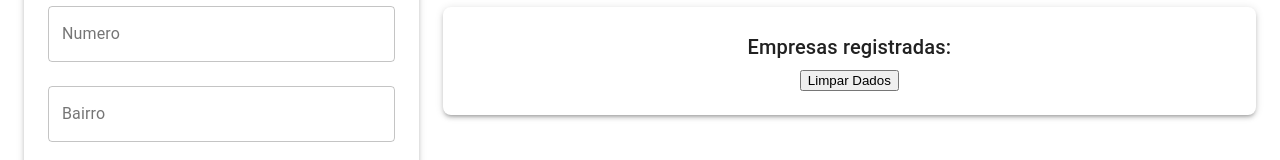
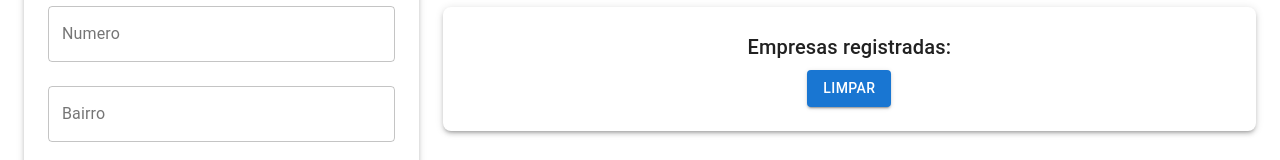
Before and after one commit to IRMZI/react-form, a React (Vite) app in the folder app/: page / in a window 1280 px wide. Shown: the part 561-721 px from the top of the page. Built offline with nearby package versions, Linux system fonts and the light colour scheme; grey boxes are pictures that could not be loaded.

Commit message:
Ajustado botão e ajustado read.me
Commit final, foi um projeto divertido :D

```diff
--- a/app/src/Components/Cards.tsx
+++ b/app/src/Components/Cards.tsx
@@ -1,5 +1,5 @@
 import Container from "@mui/material/Container";
-import { Box } from "@mui/material";
+import { Box, Button } from "@mui/material";
 import { useEffect, useState } from "react";
 import { Typography } from "@material-ui/core";
 
@@ -72,7 +72,9 @@ function CardComponent() {
           </div>
         </Box>
       ))}
-      <button onClick={clearStorage}>Limpar Dados</button>
+      <Button variant="contained" color="primary" onClick={clearStorage}>
+        Limpar
+      </Button>
     </Container>
   );
 }
```
Also changed, not shown: 1 other file (tests, documents, lock files or other folders).
